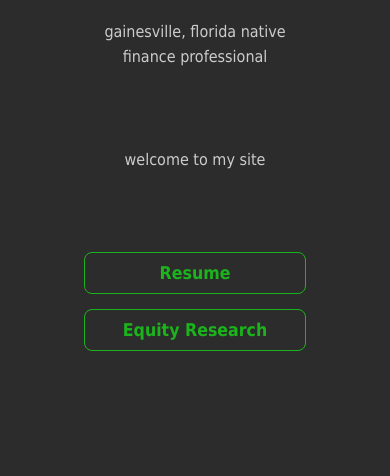
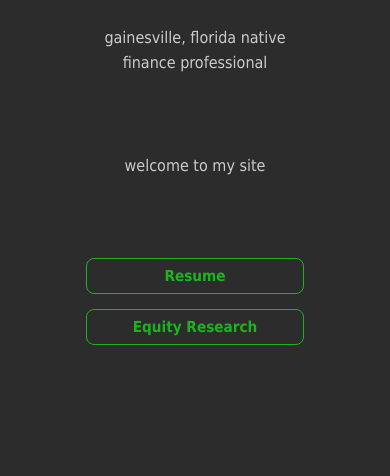
Before and after one commit to jameelbrannon/jameelbrannon, a plain HTML site: page index.html in a window 390 px wide. Shown: the part 368-844 px from the top of the page. Drawn offline with Linux system fonts and the light colour scheme.

Commit message:
Update index.css

```diff
--- a/index.css
+++ b/index.css
@@ -132,9 +132,9 @@ input[type="text"]:focus, input[type="email"]:focus, textarea:focus {
     color: #1cb41c;
     text-decoration: none;
     font-weight: bold;
-    font-size: 1.1em;
+    font-size: 1em; /* smaller font size for buttons */
     border: 1px solid #1cb41c;
-    padding: 12px 30px;
+    padding: 10px 20px; /* tighter padding */
     border-radius: 8px;
     transition: background-color 0.3s ease, color 0.3s ease, transform 0.3s ease;
     width: 220px;
@@ -203,6 +203,7 @@ input[type="text"]:focus, input[type="email"]:focus, textarea:focus {
 
     .links a {
         width: 180px;
-        padding: 10px 20px;
+        padding: 8px 18px; /* a little tighter on mobile */
+        font-size: 0.95em;
     }
 }
```
